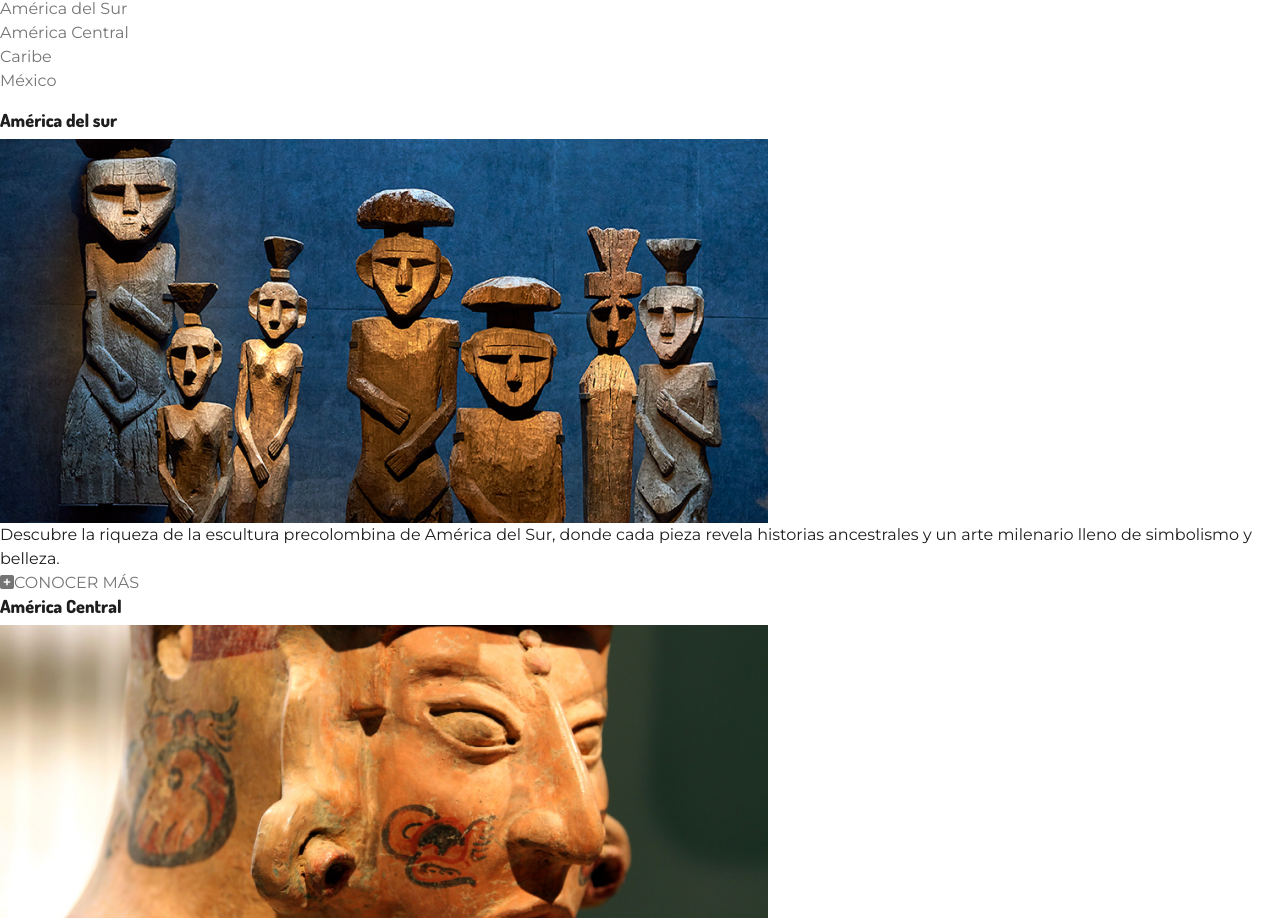
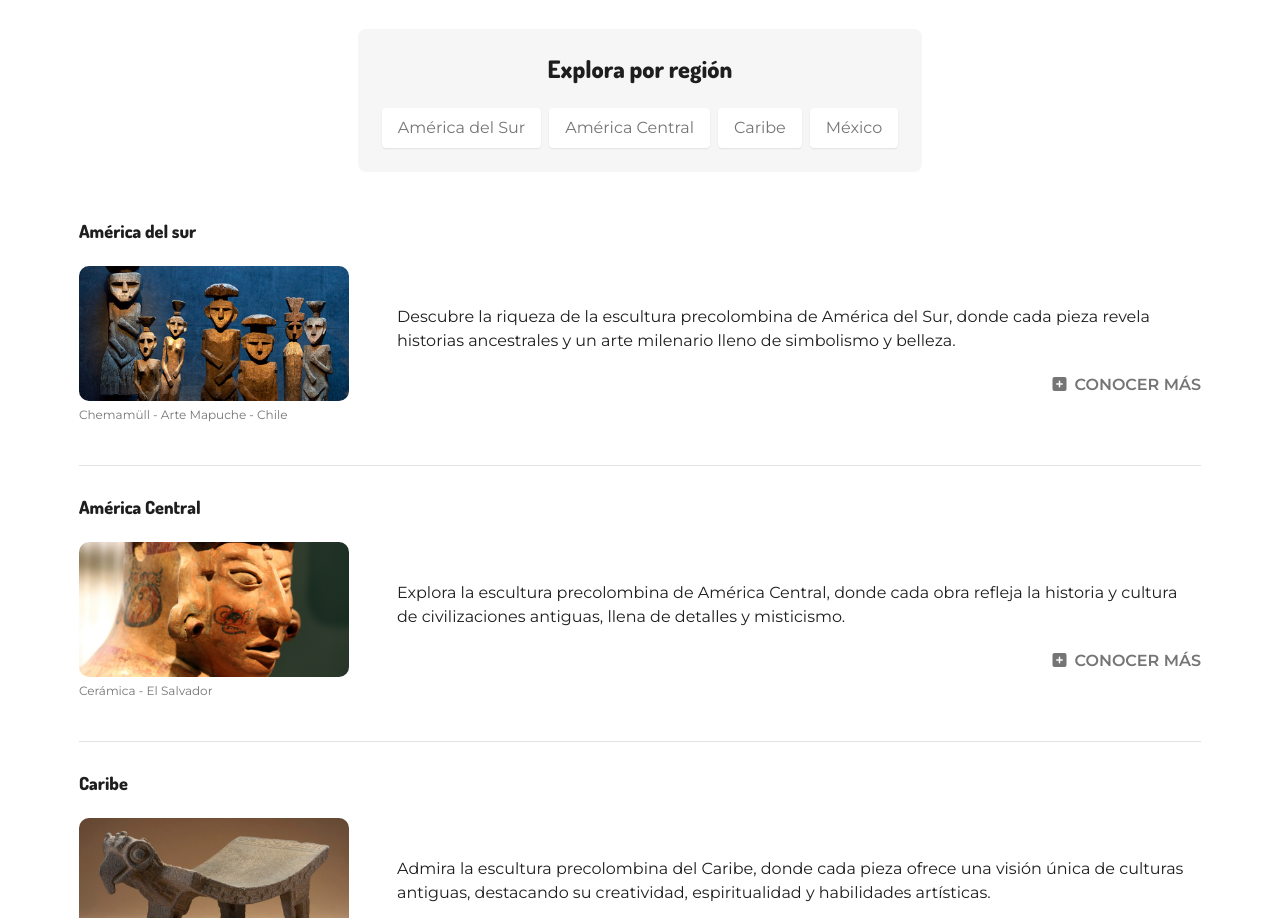
Before and after one commit to CeciTorti/ArteLatam, a plain HTML site: page pages/escultorico.html in a window 1280 px wide. Shown: the part 178-1096 px from the top of the page. Drawn offline with nearby package versions, Linux system fonts and the light colour scheme.

Commit message:
escultorico y audiovisual pages

```diff
--- a/css/style.css
+++ b/css/style.css
@@ -75,6 +75,11 @@ button.btn:hover, input[type="submit"]:hover {
 :not(.btn-check)+.btn:active {
 	box-shadow: inset 0px 3px 11px #00000033;
 	background-color: #A96500;
+}
+
+a.view-more:hover{
+	color: #477042;
+	transition: .3s;
 }
 
 /* Width */
@@ -195,11 +200,6 @@ div#highlights-block .hl-content{
 	border-radius: 0 0 10px 10px;
 }
 
-div#highlights-block .hl-content a:hover{
-	color: #477042;
-	transition: .3s;
-}
-
 div#subscribe-block{
 	box-shadow: 0 0 20px rgba(0, 0, 0, 0.082);
 	max-width: 570px;
@@ -216,25 +216,25 @@ div#subscribe-block .brands img {
 
 /* Gráfico y grabado */
 
-aside{
+aside, section.items{
 	background-color: #f6f6f6;
 }
 
-aside h2 {
+aside h2, section.items h2 {
 	font-size: 16px;
 	font-weight: 900;
 }
-aside ul li a{
+aside ul li a, section.items ul li a{
 	box-shadow: 0 1px 2px rgba(0, 0, 0, 0.082);
 	background-color: #fff;
 }
-aside ul li a:hover {
+aside ul li a:hover, section.items ul li a:hover {
 	transition: .3s;
 	background-color: #477042;
 	color: #fff;
 }
 
-aside {
+aside, section.items {
 	height: fit-content;
 	min-width: 270px;
 }
@@ -268,13 +268,43 @@ main h2 {
 	transition: .3s;
 }
 
-.audiovisual{
-	text-align: center;
+/* Escultórico */
+
+.escultorico-links {
+	border-bottom: 1px solid #E3E3E3;
+	margin-bottom: 30px;
+	padding-bottom: 25px;
+}
+
+.escultorico-links figure {
+	grid-row: 2;
+}
+
+.escultorico-links figcaption{
+	font-size: 12px;
+	color: #757575;
+	padding-top: 5px;
+}
+
+.escultorico-links figure img{
+	border-radius: 10px;
+}
+
+.escultorico-links figure {
+	margin: 0 auto 1rem;
+}
+
+/* Audiovisual */
+
+.material iframe {
+	margin-bottom: 15px;
+	aspect-ratio: 2 / 1;
 }
 
 .contact-items i {
 	color: #477042;
 }
+
 
 /* FOOTER */
 .social-media-content.container {
@@ -390,6 +420,41 @@ footer .copyright {
 		text-align: left;
 	}
 
+	/* Escultórico */
+	section.items {
+		width: fit-content;
+		margin: 0 auto;
+	}
+	section.items h2 {
+		font-size: 24px;
+	}
+
+	.escultorico-links {
+		grid-template-areas:
+			'photo text'
+			'photo link';
+	}
+
+	.escultorico-links figure {
+		grid-area: photo;
+		max-width: 270px;
+	}
+
+	.escultorico-links p {
+		grid-area: text;
+		align-self: end;
+	}
+
+	.escultorico-links a.view-more{
+		grid-area: link;
+	}
+
+	/* Audiovisual */
+
+	.audiovisual p{
+		max-width: 650px;
+	}
+
 	/* Footer */
 	.footer-content{
 		max-width: 970px;
--- a/pages/escultorico.html
+++ b/pages/escultorico.html
@@ -57,60 +57,75 @@
 		</header>
 
 
-        <h1>Arte escultórico prehispánico latinoamericano</h1>
-        <section>
-            <h2>Explora por región</h2>
-            <ul>
-                <li><a href="#asur-escultorico">América del Sur</a></li>
-                <li><a href="#acentral-escultorico">América Central</a></li>
-                <li><a href="#caribe-escultorico">Caribe</a></li>
-                <li><a href="#mexico-escultorico">México</a></li>
+		<h1 class="my-5 fs-2">Arte escultórico prehispánico latinoamericano</h1>
+
+		<div class="page-content escultorico-page d-flex flex-column mx-4 mx-lg-auto px-lg-4 column-gap-4">
+			<section class="items rounded-3 p-4 text-center">
+				<h2 class="mb-4">Explora por región</h2>
+				<ul class="mb-0 mt-4 d-flex flex-wrap column-gap-2 row-gap-2 justify-content-center flex-lg-nowrap">
+					<li><a href="#asur-escultorico" class="py-2 px-3 rounded-1 d-inline-block">América del Sur</a></li>
+					<li><a href="#acentral-escultorico" class="py-2 px-3 rounded-1 d-inline-block">América Central</a></li>
+					<li><a href="#caribe-escultorico" class="py-2 px-3 rounded-1 d-inline-block">Caribe</a></li>
+					<li><a href="#mexico-escultorico" class="py-2 px-3 rounded-1 d-inline-block">México</a></li>
 				</ul>
 			</section>
 
-        <main>
+			<main class="my-5">
 
 				<!-- Seccion America del Sur-->
 				<section id="asur-escultorico">
-                <h2>América del sur</h2>
-                <div class="asur-links escultorico-links">
+					<h2 class="mb-4">América del sur</h2>
+					<div class="asur-links escultorico-links d-grid row-gap-3 column-gap-5">
+						<figure>
 							<img src="../images/sculture-art/escultorica-americadelsur.png" alt="Chemamull Arte Mapuche Chile">
+							<figcaption>Chemamüll -  Arte Mapuche - Chile</figcaption>
+						</figure>
 						<p>Descubre la riqueza de la escultura precolombina de América del Sur, donde cada pieza revela historias ancestrales y un arte milenario lleno de simbolismo y belleza.</p>
-                    <a href="#"><i class="fa-solid fa-square-plus"></i>CONOCER MÁS</a>
+						<a href="#" class="view-more d-inline-block py-1 text-end w-100 fw-semibold"><i class="fa-solid fa-square-plus pe-2"></i>CONOCER MÁS</a>
 					</div>
 				</section>
 
 				<!-- Seccion America Central-->
 				<section id="acentral-escultorico">
-                <h2>América Central</h2>
-                <div class="acentral-links escultorico-links">
+					<h2 class="mb-4">América Central</h2>
+					<div class="acentral-links escultorico-links d-grid row-gap-3 column-gap-5">
+						<figure>
 							<img src="../images/sculture-art/escultorica-americacentral.png" alt="Chemamull Arte Mapuche Chile">
+							<figcaption>Cerámica - El Salvador</figcaption>
+						</figure>
 						<p>Explora la escultura precolombina de América Central, donde cada obra refleja la historia y cultura de civilizaciones antiguas, llena de detalles y misticismo.</p>
-                    <a href="#"><i class="fa-solid fa-square-plus"></i>CONOCER MÁS</a>
+						<a href="#" class="view-more d-inline-block py-1 text-end w-100 fw-semibold"><i class="fa-solid fa-square-plus pe-2"></i>CONOCER MÁS</a>
 					</div>
 				</section>
 
 				<!-- Seccion Caribe -->
 				<section id="caribe-escultorico">
-                <h2>Caribe</h2>
-                <div class="caribe-links escultorico-links">
+					<h2 class="mb-4">Caribe</h2>
+					<div class="caribe-links escultorico-links d-grid row-gap-3 column-gap-5">
+						<figure>
 							<img src="../images/sculture-art/escultorica-caribe.png" alt="Chemamull Arte Mapuche Chile">
+							<figcaption>Metate ceremonial - Costa Rica</figcaption>
+						</figure>
 						<p>Admira la escultura precolombina del Caribe, donde cada pieza ofrece una visión única de culturas antiguas, destacando su creatividad, espiritualidad y habilidades artísticas.</p>
-                    <a href="#"><i class="fa-solid fa-square-plus"></i>CONOCER MÁS</a>
+						<a href="#" class="view-more d-inline-block py-1 text-end w-100 fw-semibold"><i class="fa-solid fa-square-plus pe-2"></i>CONOCER MÁS</a>
 					</div>
 				</section>
 
 				<!-- Seccion Mexico-->
 				<section id="mexico-escultorico">
-                <h2>México</h2>
-                <div class="mexico-links escultorico-links">
+					<h2 class="mb-4">México</h2>
+					<div class="mexico-links escultorico-links d-grid row-gap-3 column-gap-5">
+						<figure class="m-0">
 							<img src="../images/sculture-art/escultorica-mexico.png" alt="Chemamull Arte Mapuche Chile">
+							<figcaption>Cultura Olmeca - México</figcaption>
+						</figure>
 						<p>Descubre la impresionante escultura precolombina de México, que captura la esencia de antiguas civilizaciones, mostrando maestría artesanal y profundos significados culturales en cada detalle.</p>
-                    <a href="#"><i class="fa-solid fa-square-plus"></i>CONOCER MÁS</a>
+						<a href="#" class="view-more d-inline-block py-1 text-end w-100 fw-semibold"><i class="fa-solid fa-square-plus pe-2"></i>CONOCER MÁS</a>
 					</div>
 				</section>
 
 			</main>
+		</div>
 
 		<!-- Footer -->
 		<footer>
```
Also changed, not shown: index.html (+3 -3 lines), pages/audiovisual.html (+22 -20 lines). Lines whose indentation alone changed are shown as unchanged.
